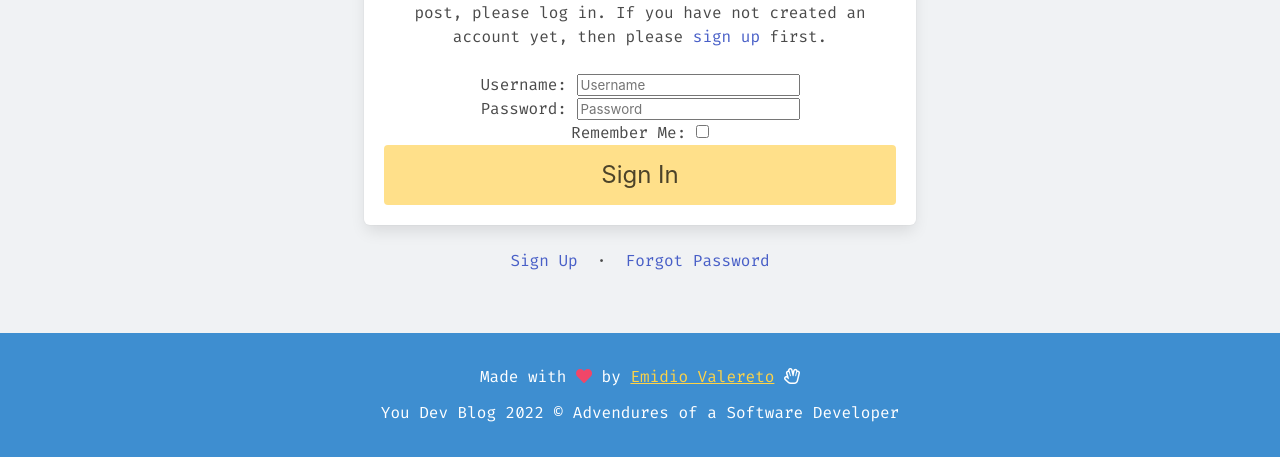
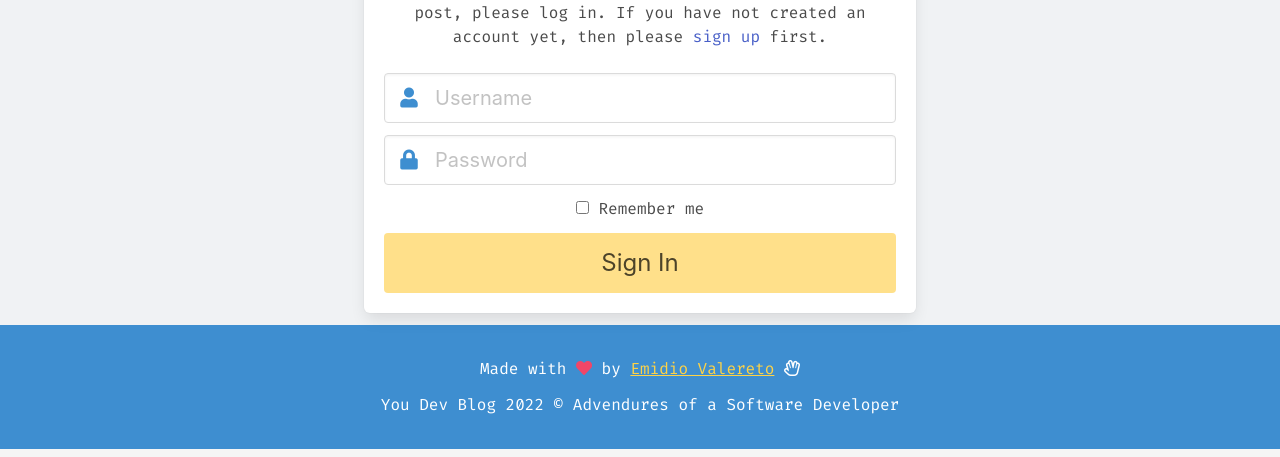
Before and after one commit to emidiovaleretto/django-you-dev-blog, a Django app: page /accounts/login/ in a window 1280 px wide. Shown: the part 494-951 px from the top of the page. Run offline with Django 4.2, Linux system fonts and the light colour scheme; parts of the project's set-up code (start-up, migrations or seed data) failed here and were passed over; some libraries are stand-ins or nearby versions.

Commit message:
Retrive error message from django form and display it to the user.

```diff
--- a/templates/account/login.html
+++ b/templates/account/login.html
@@ -20,41 +20,46 @@
           created an account yet, then please
           <a class="has-text-link is-underline" href="{{ signup_url }}">sign up</a> first.{% endblocktrans %}</p>
       </div>
-      <div class="field">
-        <form class="login" method="POST" action="{% url 'account_login' %}">
-          {% csrf_token %}
-            {{ form.as_p }}
-            {% if redirect_field_value %}
-            <input type="hidden" name="{{ redirect_field_name }}" value="{{ redirect_field_value }}" />
-            {% endif %}
-            <button class="button is-warning is-large is-fullwidth" type="submit">{% trans "Sign In" %}</button>
-          </form>
-          <!-- <p class="control has-icons-left has-icons-right">
-            <input class="input is-medium" type="text" placeholder="Username" required>
-            <span class="icon is-small is-left has-text-info-light">
+
+      {% if form.errors %}
+        <div class="notification is-warning is-light">
+          <button class="delete"></button>
+            {{ form.non_field_errors }}
+        </div>
+      {% endif %}
+
+      <form class="login" method="POST" action="{% url 'account_login' %}">
+        {% csrf_token %}
+        <div class="field">
+          <p class="control has-icons-left has-icons-right">
+            <input id="id_login" name="login" class="input is-medium" type="text" placeholder="Username"
+              control-id="ControlID-2" required>
+            <span class="icon is-small is-left has-text-info">
               <i class="fas fa-solid fa-user"></i>
             </span>
-          </p> -->
-      </div>
-        <!-- <div class="field">
+          </p>
+        </div>
+        <div class="field">
           <p class="control has-icons-left">
-            <input class="input is-medium" type="password" placeholder="Password" required>
-            <span class="icon is-small is-left has-text-info-light">
+            <input id="id_password" name="password" class="input is-medium" type="password" placeholder="Password"
+              control-id="ControlID-3" required>
+            <span class="icon is-small is-left has-text-info">
               <i class="fas fa-lock"></i>
             </span>
           </p>
         </div>
         <div class="field">
-          <label class="checkbox">
-            <input type="checkbox">
+          <label for="id_remember" class="checkbox">
+            <input id="id_remember" type="checkbox">
             Remember me
           </label>
-        </div> -->
+        </div>
+        {% if redirect_field_value %}
+        <input type="hidden" name="{{ redirect_field_name }}" value="{{ redirect_field_value }}" />
+        {% endif %}
+        <button class="button is-warning is-large is-fullwidth" type="submit">{% trans "Sign In" %}</button>
+      </form>
     </div>
-    <p class="mb-6">
-      <a class="is-underline" href="{{ signup_url }}">Sign Up</a> &nbsp;·&nbsp;
-      <a class="is-underline" href="{% url 'account_reset_password' %}">Forgot Password</a>
-    </p>
   </div>
 </div>
 
```
